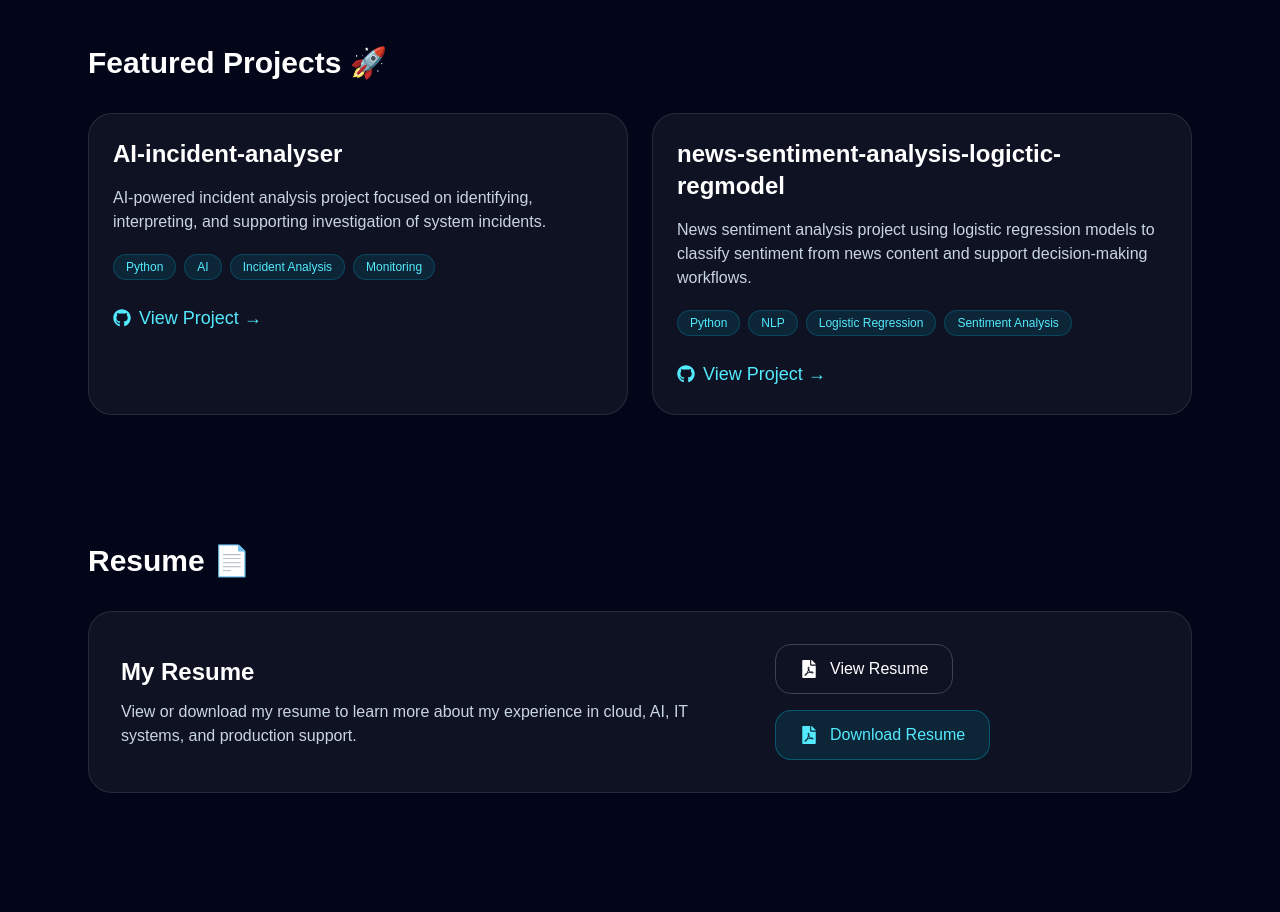
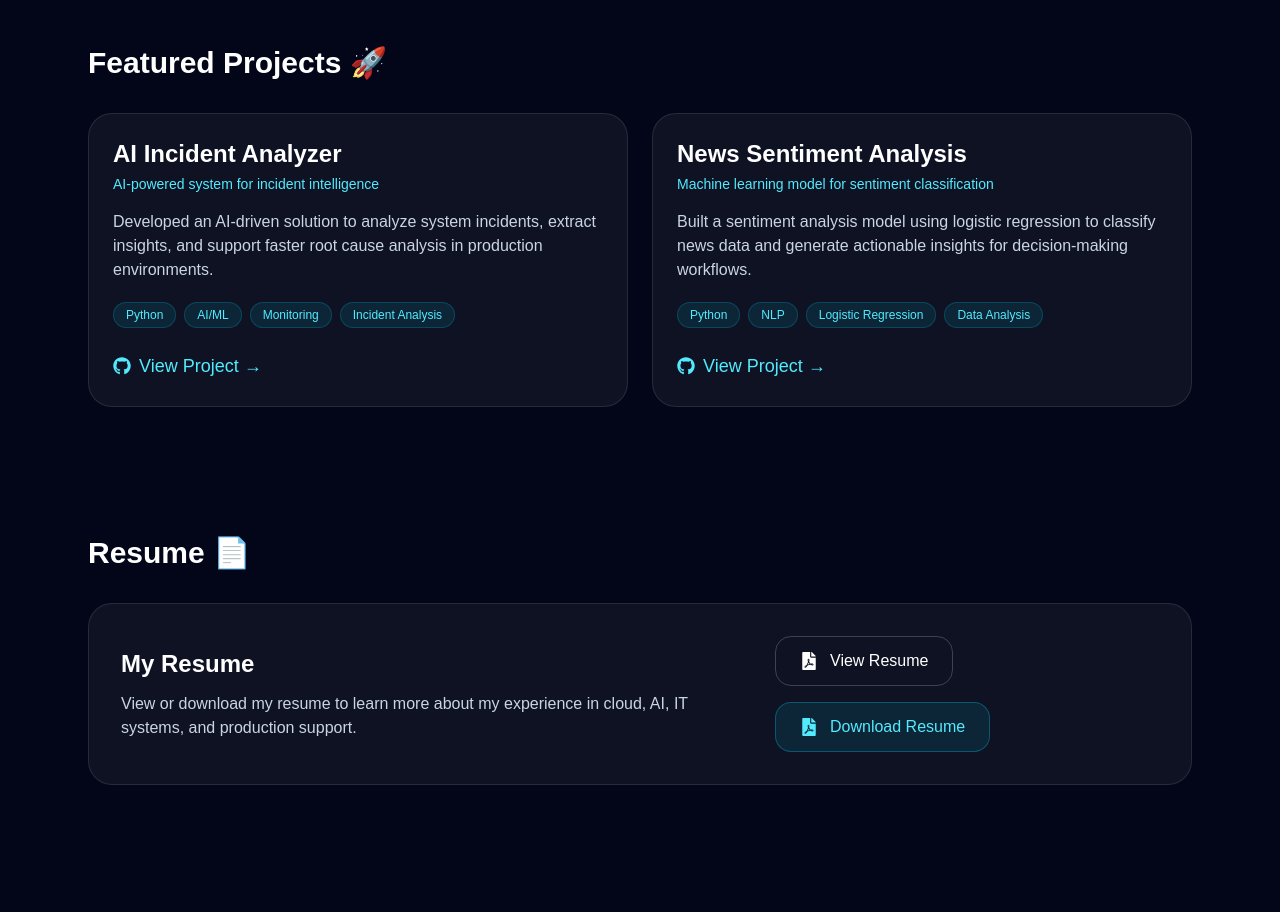
Before and after one commit to Dinkarpai/portfolio-site, a Next.js app: page / in a window 1280 px wide. Shown: the part 1160-2072 px from the top of the page. Built offline with nearby package versions, Linux system fonts and the light colour scheme.

Commit message:
Improve project titles and add subtitles

```diff
--- a/app/page.tsx
+++ b/app/page.tsx
@@ -5,17 +5,19 @@ import { MdEmail } from "react-icons/md";
 
 const projects = [
   {
-    title: "AI-incident-analyser",
+    title: "AI Incident Analyzer",
+    subtitle: "AI-powered system for incident intelligence",
     description:
-      "AI-powered incident analysis project focused on identifying, interpreting, and supporting investigation of system incidents.",
-    tech: ["Python", "AI", "Incident Analysis", "Monitoring"],
+      "Developed an AI-driven solution to analyze system incidents, extract insights, and support faster root cause analysis in production environments.",
+    tech: ["Python", "AI/ML", "Monitoring", "Incident Analysis"],
     github: "https://github.com/Dinkarpai/AI-incident-analyser",
   },
   {
-    title: "news-sentiment-analysis-logictic-regmodel",
+    title: "News Sentiment Analysis",
+    subtitle: "Machine learning model for sentiment classification",
     description:
-      "News sentiment analysis project using logistic regression models to classify sentiment from news content and support decision-making workflows.",
-    tech: ["Python", "NLP", "Logistic Regression", "Sentiment Analysis"],
+      "Built a sentiment analysis model using logistic regression to classify news data and generate actionable insights for decision-making workflows.",
+    tech: ["Python", "NLP", "Logistic Regression", "Data Analysis"],
     github:
       "https://github.com/Dinkarpai/news-sentiment-analysis-logictic-regmodel",
   },
@@ -130,6 +132,10 @@ export default function Home() {
               className="rounded-3xl border border-white/10 bg-white/5 p-6 transition duration-300 hover:-translate-y-1 hover:bg-white/[0.07]"
             >
               <h3 className="text-2xl font-semibold">{project.title}</h3>
+
+               <p className="mt-1 text-sm text-cyan-300">
+                 {project.subtitle}
+               </p>
 
               <p className="mt-4 text-slate-300">{project.description}</p>
 
```
